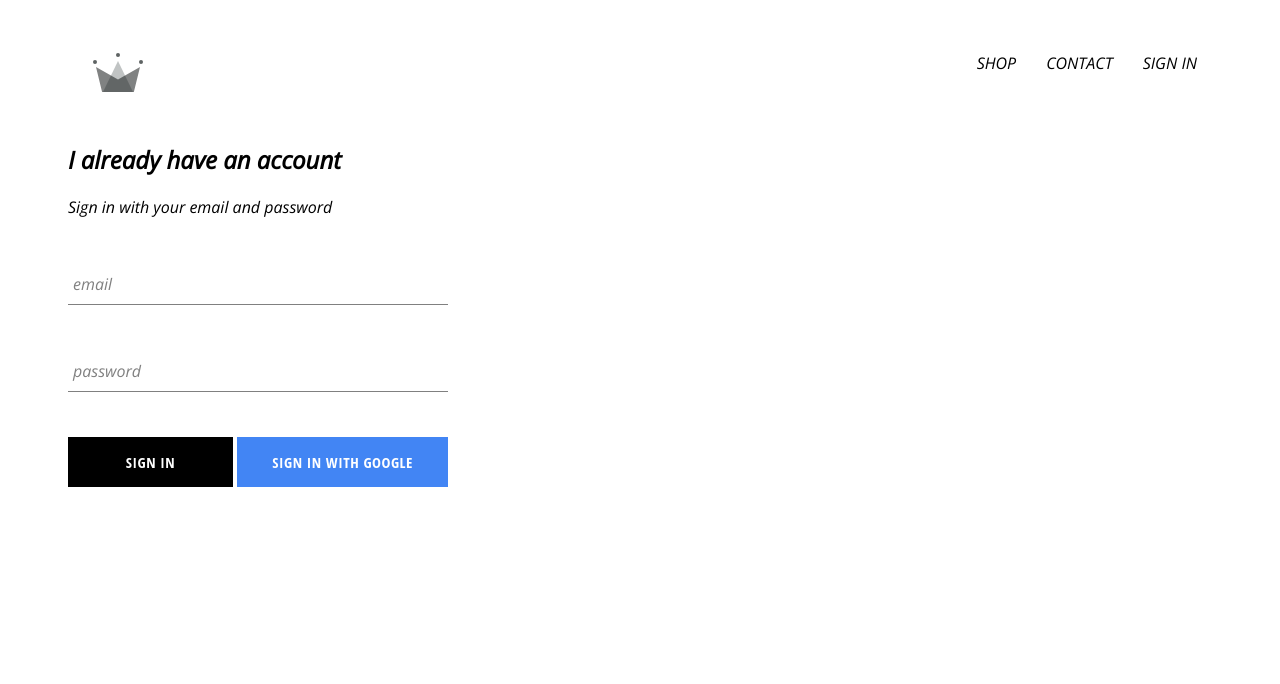
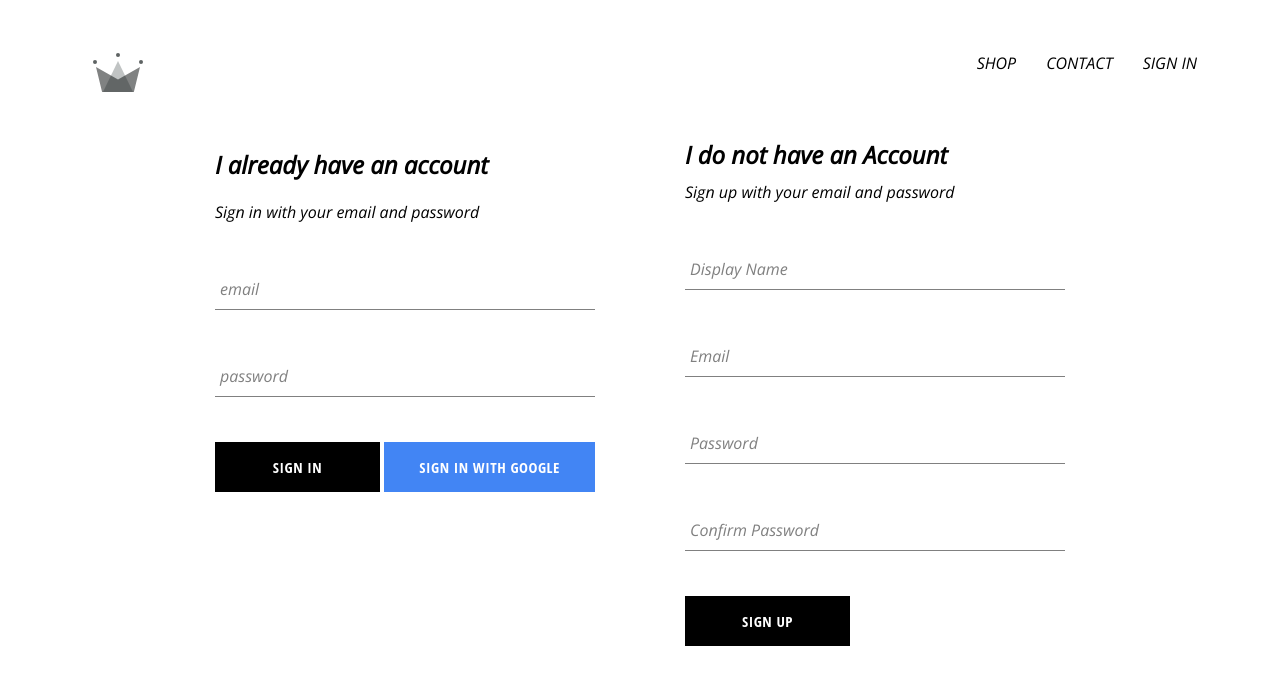
Before and after one commit to kafui4k/crwn-clothing-clone, a React (Create React App) app: page /signin in a window 1280 px wide. Shown: the top 684 px of the page. Built offline with nearby package versions, Linux system fonts and the light colour scheme; no server answers.

Commit message:
implemented firebase utils, included the ability to store authenticated users into our firestore database

```diff
--- a/src/App.js
+++ b/src/App.js
@@ -5,7 +5,7 @@
 import ShopPage from './pages/shop/shop.component';
 import Header from './components/header/header.component';
 import SignInAndSignUp from './pages/sign-in-and-sign-up/sign-in-and-sign-up.component';
-import {auth} from './firebase/firebase.utils';
+import {auth, createUserProfileDocument} from './firebase/firebase.utils';
 
 import './App.css';
 
@@ -21,10 +21,21 @@
     unsubscribeFromAuth = null;
 
     componentDidMount() {
-        this.unsubscribeFromAuth = auth.onAuthStateChanged((user) => {
-            this.setState({currentUser: user});
+        this.unsubscribeFromAuth = auth.onAuthStateChanged(async (userAuth) => {
+            if (userAuth) {
+                const userRef = await createUserProfileDocument(userAuth);
 
-            console.log(user);
+                userRef.onSnapshot((snapShot) => {
+                    this.setState({
+                        currentUser: snapShot.id,
+                        ...snapShot.data(),
+                    });
+                });
+            }
+
+            this.setState({
+                currentUser: userAuth,
+            });
         });
     }
 
--- a/src/components/sign-in/sign-in.component.jsx
+++ b/src/components/sign-in/sign-in.component.jsx
@@ -23,7 +23,7 @@
     };
 
     handleChange = (event) => {
-        const {value, name} = event.target.value;
+        const {value, name} = event.target;
 
         this.setState({[name]: value});
     };
--- /dev/null
+++ b/src/components/sign-up/sign-up.component.jsx
@@ -0,0 +1,108 @@
+import React, {Component} from 'react';
+import FormInput from '../form-input/form-input.component';
+import CustomButton from '../custom-button/custom-button.component';
+
+import {auth, createUserProfileDocument} from '../../firebase/firebase.utils';
+
+import './sign-up.styles.scss';
+
+export class SignUp extends Component {
+    constructor(props) {
+        super(props);
+
+        this.state = {
+            displayName: '',
+            email: '',
+            password: '',
+            confirmPassword: '',
+        };
+    }
+
+    handleSubmit = async (event) => {
+        event.preventDefault();
+
+        const {displayName, email, password, confirmPassword} = this.state;
+
+        if (password !== confirmPassword) {
+            alert('Passwords dont match');
+            return;
+        }
+
+        try {
+            const {user} = await auth.createUserWithEmailAndPassword(
+                email,
+                password,
+            );
+
+            await createUserProfileDocument(user, {displayName});
+
+            this.setState({
+                displayName: '',
+                email: '',
+                password: '',
+                confirmPassword: '',
+            });
+        } catch (error) {
+            console.log(error);
+        }
+    };
+
+    handleChange = (event) => {
+        const {name, value} = event.target;
+
+        this.setState({[name]: value});
+    };
+
+    render() {
+        const {displayName, email, password, confirmPassword} = this.state;
+
+        return (
+            <div className='sign-up'>
+                <h2 className='title'>I do not have an Account</h2>
+                <span>Sign up with your email and password</span>
+
+                <form onSubmit={this.handleSubmit}>
+                    <FormInput
+                        type='text'
+                        name='displayName'
+                        value={displayName}
+                        onChange={this.handleChange}
+                        label='Display Name'
+                        required
+                    ></FormInput>
+
+                    <FormInput
+                        type='email'
+                        name='email'
+                        value={email}
+                        onChange={this.handleChange}
+                        label='Email'
+                        required
+                    ></FormInput>
+
+                    <FormInput
+                        type='password'
+                        name='password'
+                        value={password}
+                        onChange={this.handleChange}
+                        label='Password'
+                        required
+                    ></FormInput>
+
+                    <FormInput
+                        type='password'
+                        name='confirmPassword'
+                        value={confirmPassword}
+                        onChange={this.handleChange}
+                        label='Confirm Password'
+                        required
+                    ></FormInput>
+
+                    <CustomButton type='submit'>Sign Up</CustomButton>
+                </form>
+            </div>
+        );
+    }
+}
+
+export default SignUp;
--- /dev/null
+++ b/src/components/sign-up/sign-up.styles.scss
@@ -0,0 +1,9 @@
+.sign-up {
+    display: flex;
+    flex-direction: column;
+    width: 380px;
+
+    .title {
+        margin: 10px 0;
+    }
+}
--- a/src/firebase/firebase.utils.js
+++ b/src/firebase/firebase.utils.js
@@ -12,6 +12,32 @@
     appId: '1:34956986391:web:d056d7bf4ec3e27d98f452',
 };
 
+export const createUserProfileDocument = async (userAuth, additionalData) => {
+    if (!userAuth) return;
+
+    const userRef = firestore.doc(`users/${userAuth.uid}`);
+
+    const snapShot = await userRef.get();
+
+    if (!snapShot.exists) {
+        const {displayName, email} = userAuth;
+        const createdAt = new Date();
+
+        try {
+            await userRef.set({
+                displayName,
+                email,
+                createdAt,
+                ...additionalData,
+            });
+        } catch (error) {
+            console.log('error creating user', error.message);
+        }
+    }
+
+    return userRef;
+};
+
 // initializing firebase app here...
 firebase.initializeApp(config);
 
--- a/src/pages/sign-in-and-sign-up/sign-in-and-sign-up.component.jsx
+++ b/src/pages/sign-in-and-sign-up/sign-in-and-sign-up.component.jsx
@@ -1,12 +1,14 @@
 import React from 'react';
 
 import SignIn from '../../components/sign-in/sign-in.component';
+import SignUp from '../../components/sign-up/sign-up.component';
 
 import './sign-in-and-sign-up.styles.scss';
 
 const SignInAndSignUp = () => (
     <div className='sign-in-and-sign-up'>
         <SignIn />
+        <SignUp />
     </div>
 );
 
--- a/src/pages/sign-in-and-sign-up/sign-in-and-sign-up.styles.scss
+++ b/src/pages/sign-in-and-sign-up/sign-in-and-sign-up.styles.scss
@@ -0,0 +1,6 @@
+.sign-in-and-sign-up {
+    width: 850px;
+    display: flex;
+    justify-content: space-between;
+    margin: 30px auto;
+}
```
